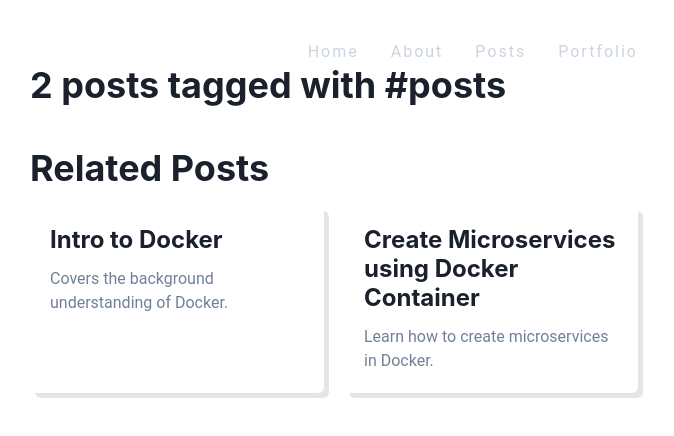
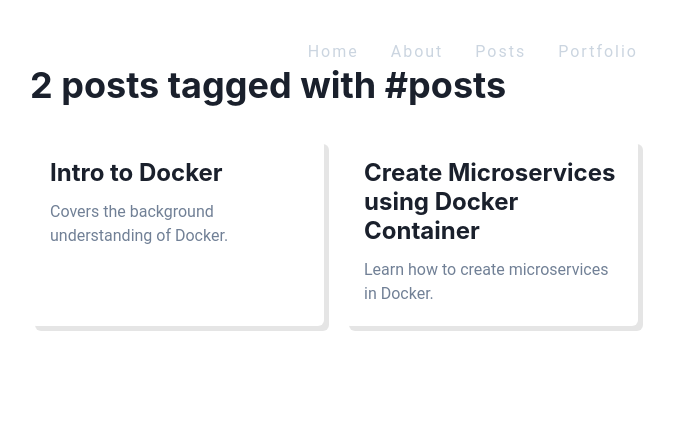
Before and after one commit to bellapd/bellapd-v1, a Next.js app: page /tag/posts in a window 1280 px wide. Shown: the top 436 px of the page, without its empty margins (306-980 px from the left). Built offline with nearby package versions, Linux system fonts and the light colour scheme; a small style sheet from the web is missing.

Commit message:
style: delete unnecessary heading

```diff
--- a/components/Posts/RelatedPosts.tsx
+++ b/components/Posts/RelatedPosts.tsx
@@ -107,10 +107,7 @@ export default function RelatedPosts({
   return (
     <>
       {posts.length > 0 && (
-        <Box>
-          <Heading as="h1" fontSize="4xl" mt={10} mb="1rem">
-            Related Posts
-          </Heading>
+        <Box mt={8}>
           <Cards posts={posts} type={type} />
         </Box>
       )}
```
